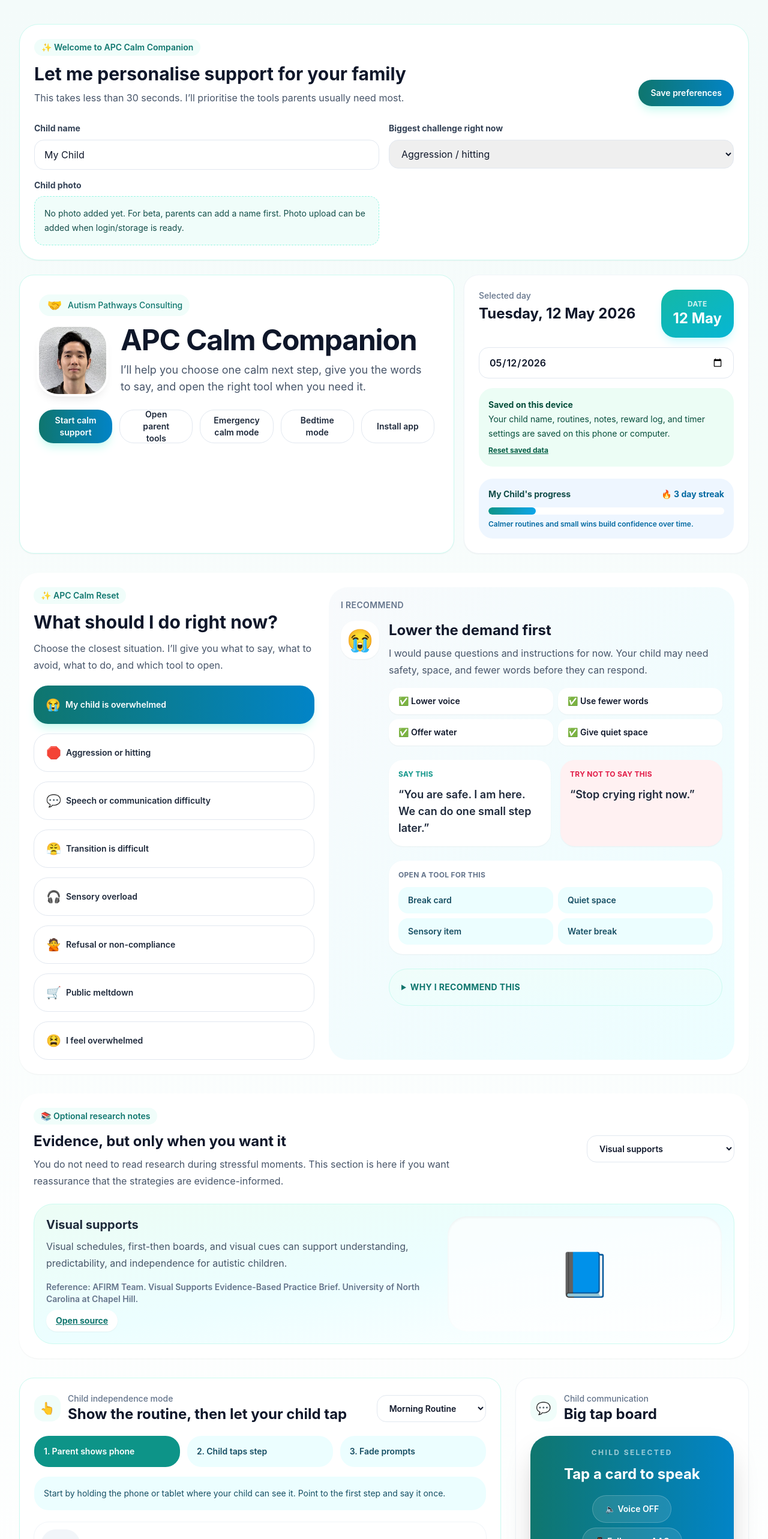
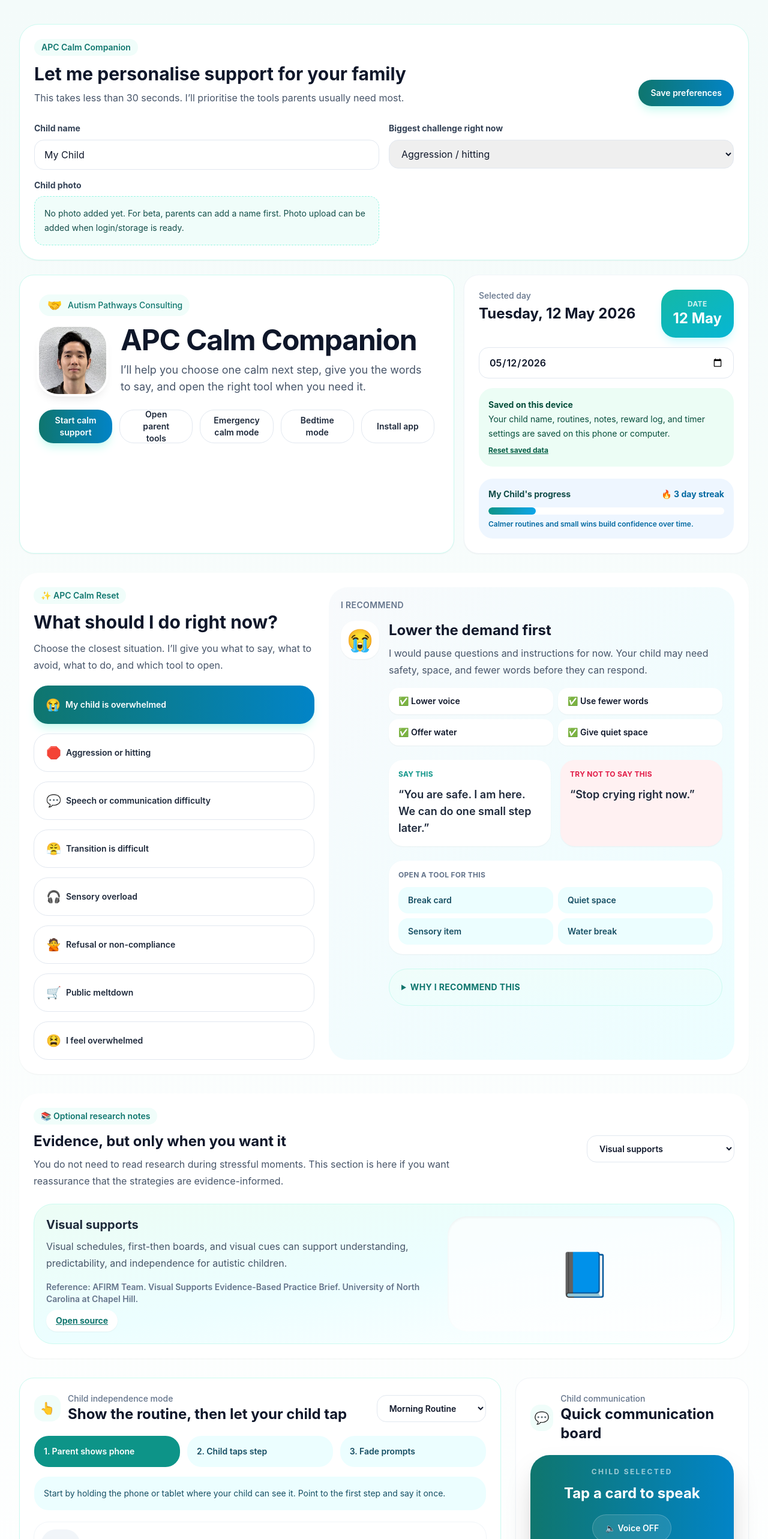
Before and after one commit to autismpathwaysconsulting/apc-calm-companion, a React (Vite) app: page / in a window 1280 px wide. Shown: the top 2566 px of the page at 60% size. Built offline with nearby package versions, Linux system fonts and the light colour scheme.

Commit message:
Sync Calm Companion wording with APC website

```diff
--- a/src/App.jsx
+++ b/src/App.jsx
@@ -605,7 +605,7 @@
           <section className="mb-6 rounded-[2rem] border border-teal-100 bg-white p-6 shadow-sm">
             <div className="flex flex-col gap-5 md:flex-row md:items-end md:justify-between">
               <div>
-                <div className="inline-flex items-center gap-2 rounded-full bg-teal-50 px-3 py-1 text-sm font-semibold text-teal-700">✨ Welcome to APC Calm Companion</div>
+                <div className="inline-flex items-center gap-2 rounded-full bg-teal-50 px-3 py-1 text-sm font-semibold text-teal-700">APC Calm Companion</div>
                 <h2 className="mt-3 text-3xl font-bold">Let me personalise support for your family</h2>
                 <p className="mt-2 max-w-2xl leading-7 text-slate-600">This takes less than 30 seconds. I’ll prioritise the tools parents usually need most.</p>
               </div>
@@ -848,8 +848,8 @@
 
           <Card className="border border-slate-100">
             <div className="p-6">
-              <div className="mb-5 flex items-center gap-3"><IconBadge label="💬" /><div><p className="text-sm font-medium text-slate-500">Child communication</p><h2 className="text-2xl font-bold">Big tap board</h2></div></div>
-              <div className="mb-4 rounded-[2rem] bg-gradient-to-r from-teal-700 to-sky-600 p-5 text-center text-white shadow-2xl"><p className="text-xs font-bold uppercase tracking-[0.2em] text-white/60">Child selected</p><p className="mt-2 text-2xl font-bold leading-relaxed">{communicationPhrase}</p><div className="mt-4 flex flex-wrap items-center justify-center gap-2"><Button variant="outline" className="border-white/20 bg-white/10 text-white hover:bg-white/20" onClick={() => setVoiceEnabled((value) => !value)}>{voiceEnabled ? "🔊 Voice ON" : "🔈 Voice OFF"}</Button><Button variant="outline" className="border-white/20 bg-white/10 text-white hover:bg-white/20">📱 Fullscreen AAC</Button></div></div>
+              <div className="mb-5 flex items-center gap-3"><IconBadge label="💬" /><div><p className="text-sm font-medium text-slate-500">Child communication</p><h2 className="text-2xl font-bold">Quick communication board</h2></div></div>
+              <div className="mb-4 rounded-[2rem] bg-gradient-to-r from-teal-700 to-sky-600 p-5 text-center text-white shadow-2xl"><p className="text-xs font-bold uppercase tracking-[0.2em] text-white/60">Child selected</p><p className="mt-2 text-2xl font-bold leading-relaxed">{communicationPhrase}</p><div className="mt-4 flex flex-wrap items-center justify-center gap-2"><Button variant="outline" className="border-white/20 bg-white/10 text-white hover:bg-white/20" onClick={() => setVoiceEnabled((value) => !value)}>{voiceEnabled ? "🔊 Voice ON" : "🔈 Voice OFF"}</Button><Button variant="outline" className="border-white/20 bg-white/10 text-white hover:bg-white/20">📱 Fullscreen board</Button></div></div>
               <div className="grid grid-cols-2 gap-3">
                 {supportCards.map((card) => (
                   <button key={card.title} type="button" onClick={() => useCommunicationCard(card)} className={`flex min-h-32 flex-col items-center justify-center rounded-3xl bg-gradient-to-br ${card.color} p-4 text-center shadow-sm ring-1 ring-white/60 transition-all hover:-translate-y-1 hover:shadow-lg`}>
@@ -1068,7 +1068,7 @@
             <div>
               <p className="text-sm font-bold uppercase tracking-wide text-white/70">Want more support?</p>
               <h2 className="mt-2 text-3xl font-black">Watch APC parent support videos</h2>
-              <p className="mt-3 leading-7 text-white/85">I’ll add short videos here for meltdowns, aggression, communication, routines, transitions, and parent overwhelm.</p>
+              <p className="mt-3 leading-7 text-white/85">Short parent support videos will be added here for regulation, communication, routines, transitions, and difficult moments.</p>
               <p className="mt-3 text-sm leading-6 text-white/75">
                 Nothing is sent automatically. You choose when to share your summary with CJ.
               </p>
@@ -1091,7 +1091,7 @@
 
         <footer className="mt-8 rounded-[2rem] border border-slate-200 bg-white p-6 text-center text-sm leading-6 text-slate-600 shadow-sm">
           <p className="font-bold text-slate-900">© Autism Pathways Consulting</p>
-          <p className="mt-2">APC Calm Companion provides educational support tools only. It is not medical advice, diagnosis, therapy, or crisis intervention.</p>
+          <p className="mt-2">APC Calm Companion provides educational parent support tools only. It is not medical advice, diagnosis, therapy, or crisis support.</p>
           <p className="mt-2">For professional support, visit <a href="https://autismpathwaysconsulting.com" target="_blank" rel="noreferrer" className="font-bold text-teal-700 underline">autismpathwaysconsulting.com</a>.</p>
         </footer>
       </div>
```
